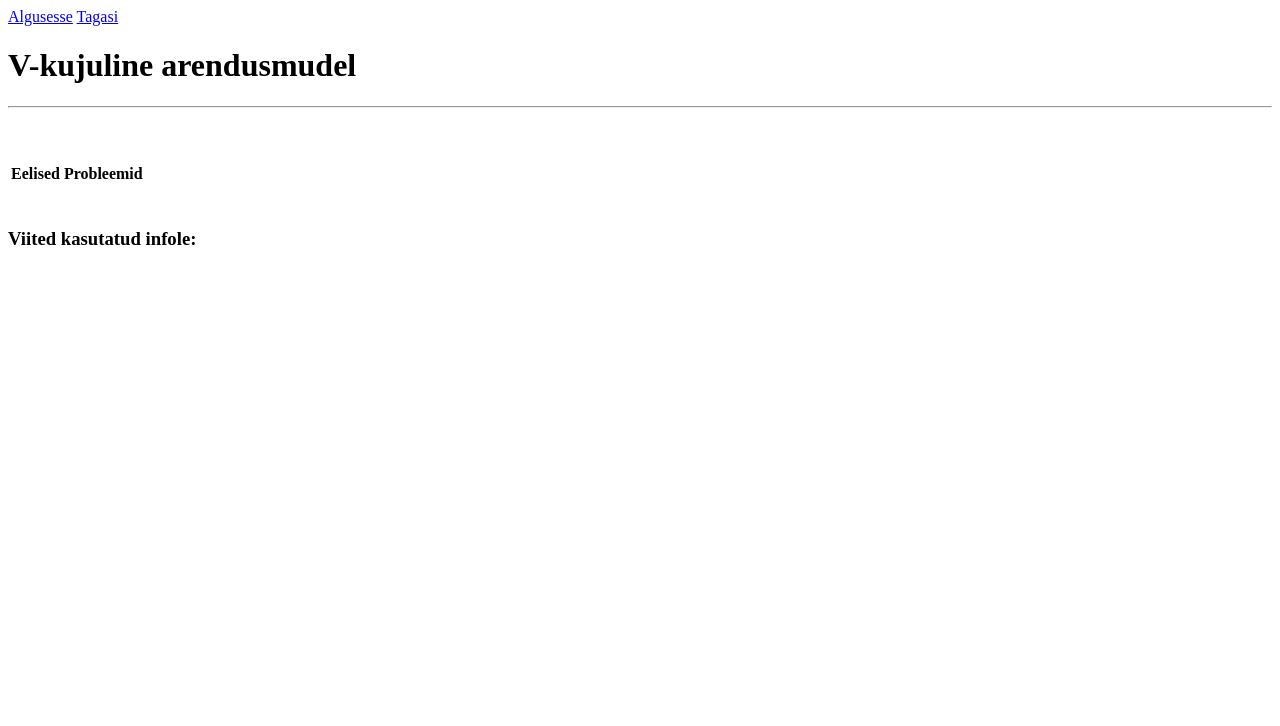
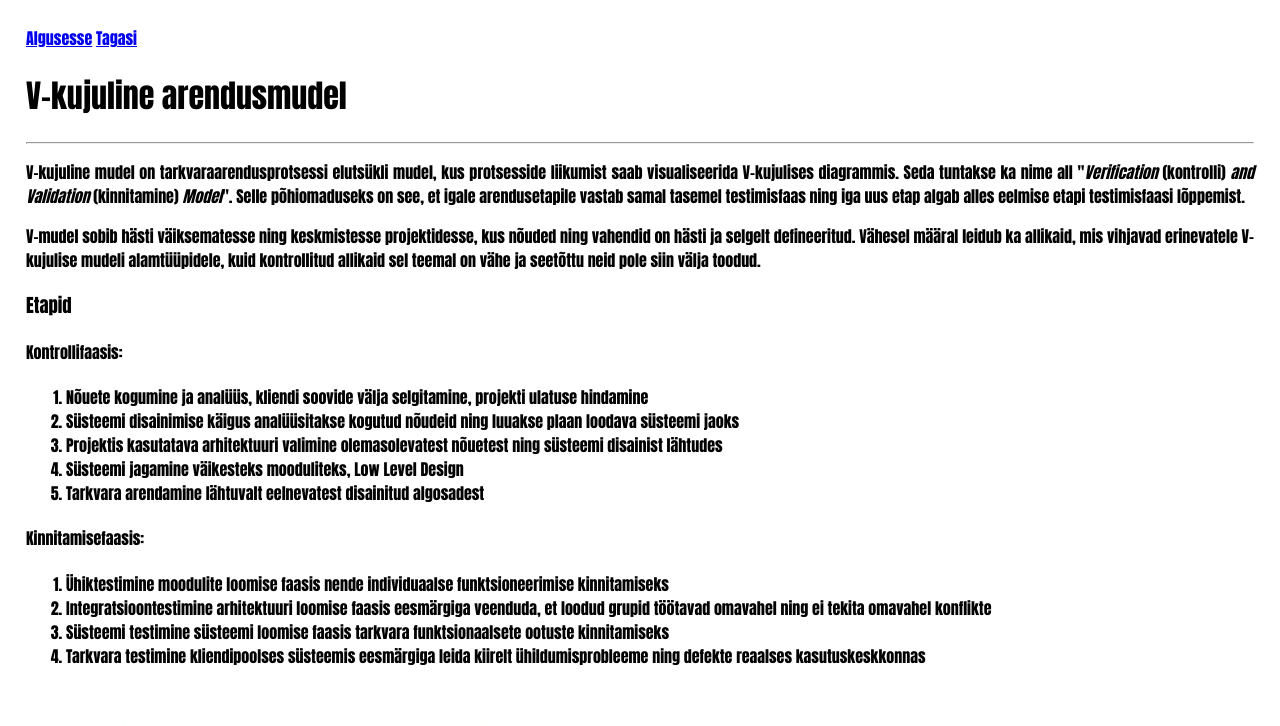
Before and after one commit to SwagMuffin88/tarkvaraarendusprotsess, a website: page SDLC/vshape.html in a window 1280 px wide. Shown: the top 726 px of the page. Drawn offline with Linux system fonts and the light colour scheme.

Commit message:
add notes for v shape

```diff
--- a/SDLC/vshape.html
+++ b/SDLC/vshape.html
@@ -3,6 +3,7 @@
 <head>
     <meta charset="UTF-8">
     <meta name="viewport" content="width=device-width, initial-scale=1">
+    <link rel="stylesheet" href="../style.css">
     <title>V-kujuline arendusmudel</title>
 </head>
 <body>
@@ -16,16 +17,66 @@
 
     <div>
         <p>
+            V-kujuline mudel on tarkvaraarendusprotsessi elutsükli mudel, kus protsesside
+            liikumist saab visualiseerida V-kujulises diagrammis. Seda tuntakse ka nime all
+            "<i><b>Verification
+            <scope style="font-style: normal; font-weight: normal">(kontrolli)</scope> and Validation
+            <scope style="font-style: normal; font-weight: normal">(kinnitamine)</scope> Model</b></i>". Selle
+            põhiomaduseks on see, et igale arendusetapile vastab samal tasemel testimisfaas ning iga uus etap algab alles
+            eelmise etapi testimisfaasi lõppemist.
+        </p>
 
+        <p>
+            V-mudel sobib hästi väiksematesse ning keskmistesse projektidesse, kus nõuded ning vahendid on hästi ja
+            selgelt defineeritud. Vähesel määral leidub ka allikaid, mis vihjavad erinevatele V-kujulise mudeli alamtüüpidele,
+            kuid kontrollitud allikaid sel teemal on vähe ja seetõttu neid pole siin välja toodud.
         </p>
     </div>
 
     <div>
-        <img src="" style="width: 50%">
+        <h3>Etapid</h3>
+        <h4>Kontrollifaasis:</h4>
+        <ol>
+            <li>
+                Nõuete kogumine ja analüüs, kliendi soovide välja selgitamine, projekti ulatuse hindamine
+            </li>
+            <li>
+                Süsteemi disainimise käigus analüüsitakse kogutud nõudeid ning luuakse plaan loodava süsteemi jaoks
+            </li>
+            <li>
+                Projektis kasutatava arhitektuuri valimine olemasolevatest nõuetest ning süsteemi disainist lähtudes
+            </li>
+            <li>
+                Süsteemi jagamine väikesteks mooduliteks, Low Level Design
+            </li>
+            <li>
+                Tarkvara arendamine lähtuvalt eelnevatest disainitud algosadest
+            </li>
+        </ol>
+
+        <h4>Kinnitamisefaasis:</h4>
+        <ol>
+            <li>
+                Ühiktestimine moodulite loomise faasis nende individuaalse funktsioneerimise kinnitamiseks
+            </li>
+            <li>
+                Integratsioontestimine arhitektuuri loomise faasis eesmärgiga veenduda, et loodud grupid töötavad omavahel ning ei tekita omavahel konflikte
+            </li>
+            <li>
+                Süsteemi testimine süsteemi loomise faasis tarkvara funktsionaalsete ootuste kinnitamiseks
+            </li>
+            <li>
+                Tarkvara testimine kliendipoolses süsteemis eesmärgiga leida kiirelt ühildumisprobleeme ning defekte reaalses kasutuskeskkonnas
+            </li>
+        </ol>
+    </div>
+
+    <div>
+        <img src="../pildid/software-Testing-SDLC-V-model.jpg" style="width: 40%">
     </div>
 
     <h2>
-
+        V-kujulise mudeli eelised ja probleemid
     </h2>
 
     <table class="table" style="border:3px; margin-bottom: 30px">
@@ -42,25 +93,20 @@
 
         <tbody>
             <tr>
-            <td>
-            </td>
-            <td>
-            </td>
+                <td>Lihtne aru saada</td>
+                <td>Mitte kuigi paindlik</td>
             </tr>
             <tr>
-            <td>
-            </td>
-            <td>
-            </td>
+                <td>Paljud testid sooritatakse enne reaalse koodi kirjutamist</td>
+                <td>Ei sobi keerukamatesse projektidesse</td>
             </tr>
             <tr>
-            <td>
-            </td>
-            <td>
-            </td>
+                <td>Ajasäästlik</td>
+                <td>Koodikirjutamise ajastuse tõttu ei looda projekti käigus algfaasis töötavaid prototüüpe</td>
             </tr>
         </tbody>
     </table>
+    <hr>
 
     <div>
         <h3>
@@ -68,12 +114,14 @@
         </h3>
 
         <p>
-            <a href="">
+            <a href="https://www.geeksforgeeks.org/software-engineering/software-engineering-sdlc-v-model/">
+                SDLC V-Model - Software Engineering - GeeksforGeeks
             </a>
         </p>
 
         <p>
-            <a href="">
+            <a href="https://www.baeldung.com/cs/v-model">
+                Software Engineering: V-Shaped Model | Baeldung on Computer Science
             </a>
         </p>
     </div>
```
Also changed, not shown: pildid/software-Testing-SDLC-V-model.jpg (added). Lines whose indentation alone changed are shown as unchanged.
